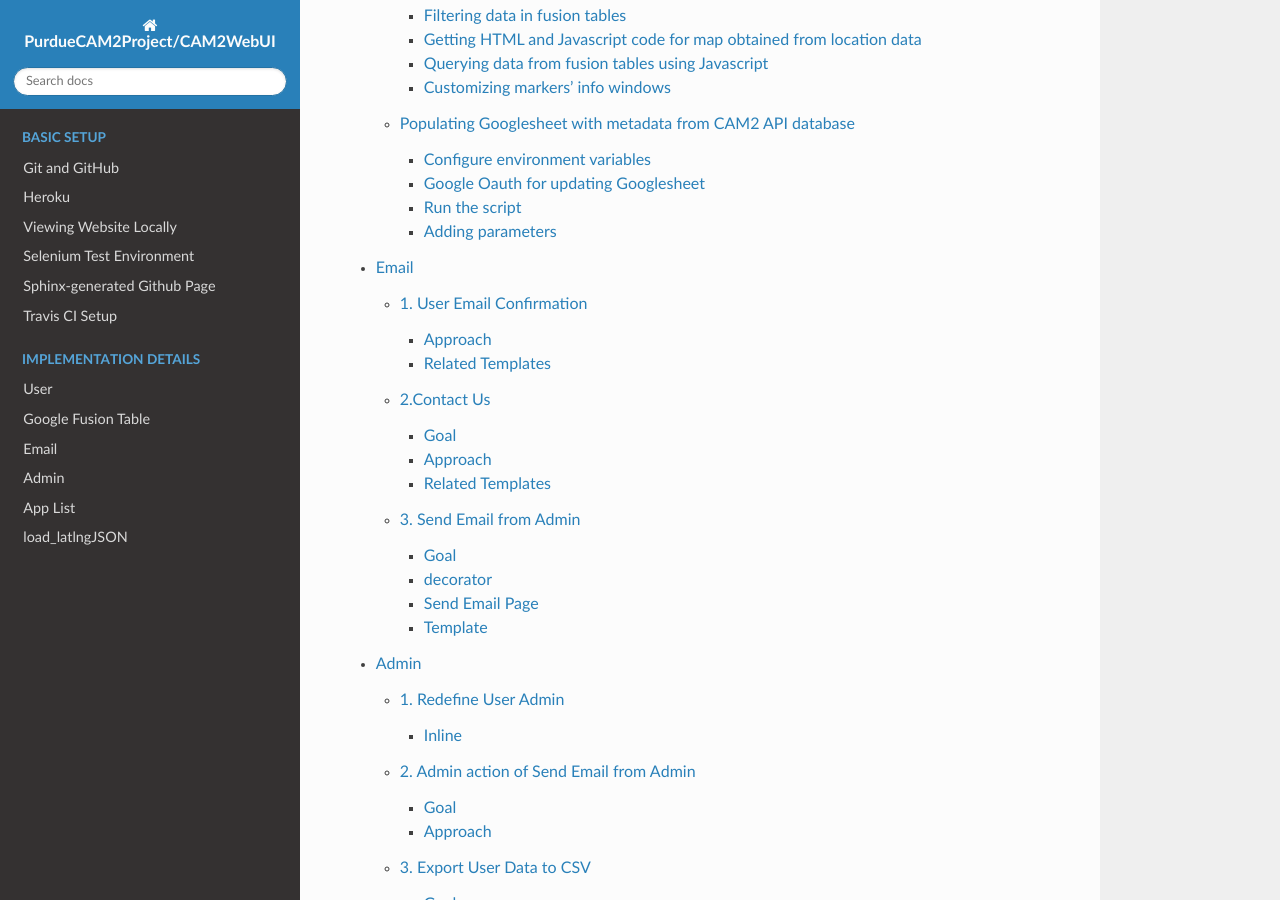
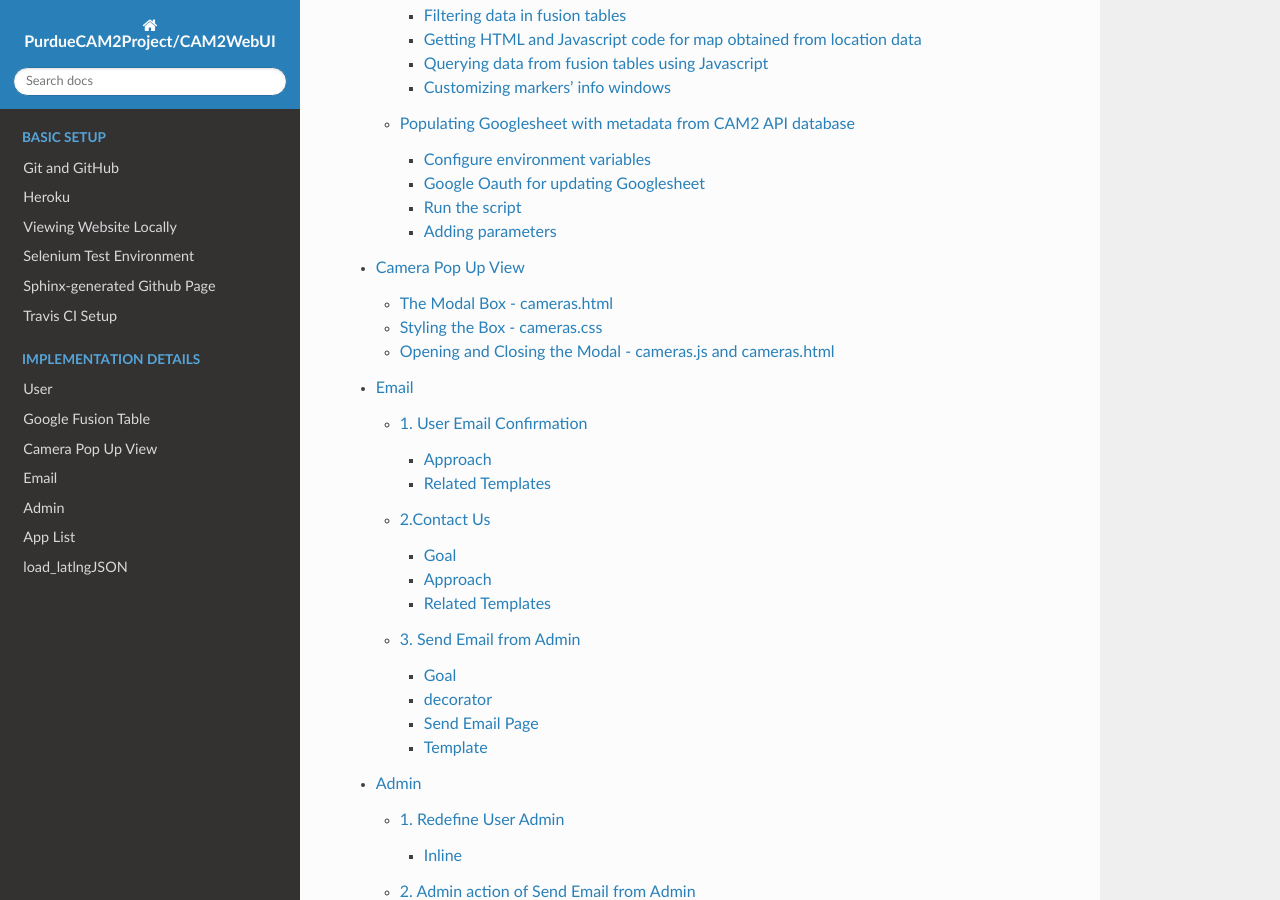
Before and after one commit to PurdueCAM2Project/CAM2WebUI, a Sphinx documentation site: the page built from docs/index.rst, in a window 1280 px wide and 900 px high, scrolled down 2665 px. Built offline with Sphinx 7.4.7 and the Read the Docs theme 2.0.0, drawn with Linux system fonts in a browser that asks for light colours; some of the changed lines change nothing that is shown.

Commit message:
Github Page Documentation for Camera Pop Up View

````diff
--- /dev/null
+++ b/docs/implementationDetail/CameraPopUpView.md
@@ -0,0 +1,155 @@
+# Camera Pop Up View
+
+This page is created for documenting how to display the camera metadata stored in the Google Fusion Table and how to format and create a layout for displaying information about a selected camera.
+
+This assumes that a Google Fusion Table and a Fusion Table Layer for the map on the Cameras page is set up already as per the [Google Fusion Tables](https://purduecam2project.github.io/CAM2WebUI/implementationDetail/GoogleFusionTable.html) documentation page.
+
+This view uses a feature in HTML/CSS called a [Modal Box](https://www.w3schools.com/howto/howto_css_modals.asp) that allows for information to be displayed over a page in a box that can be opened by a button press and closed either by a button or by clicking outside of the modal box.
+
+This page will detail the process of creating the Modal Box currently deployed on the live site.
+
+## The Modal Box - cameras.html
+
+Create a div below the div marked with the ID "content". Give this new div an id tag with a descriptive name, and a unique class for styling purposes.
+
+```
+<div id="mapModal" class="modal"></div>
+```
+
+Within this div create a nested structure for the modal box content. This doesn't need an ID but should have a unique class for styling purposes.
+
+```
+<div id="mapModal" class="modal">
+  <div class="modal-content"></div>
+</div>
+```
+
+Within this nested div any desired content or formatting can be placed. Just be sure that within this nested div is another div with a unique ID. This is where the camera information will end up. In the example below, a span intended for use as a "close" button is placed above the div where the camera information will be located.
+
+```
+<div id="mapModal" class="modal">
+  <div class="modal-content">
+    <span class="modalclose">&close;</span>
+    <div id=mapModalInfo></div>
+  </div>
+</div>
+```
+
+## Styling the Box - cameras.css
+
+With the modal set up, we can style it in such a way that it takes on a certain appearence. First, the outer div with class "modal". The below style will hide the modal from view (until changed) and fix it's position and sizing to fill the entire window. It also changes its background to be a somewhat transparent black color. This is used to give the modal box the appearance of being an overlay and is what causes the content "underneath" to appear greyed out or darkened.
+
+```
+.modal {
+  display: none;
+  position: fixed;
+  z-index: 1;
+  left: 0;
+  top: 0;
+  width: 100%;
+  height: 100%;
+  overflow: auto;
+  background-color: rgb(0,0,0);
+  background-color: rgba(0,0,0,0.4);
+}
+```
+
+Next, the first nested div. The below style is used for the white box about the size of 50% of the full window that contains the real content of the modal. The lines from `position: fixed;` to `margin-top: 0px;` are used to center the modal box and ensure that its positioning is consistent and pleasant for devices of variable window sizes. Lastly, this css class uses a very simple animation to make the modal box appear smoothly from the top of the screen whenever it appears.
+
+```
+.modal-content {
+  background-color: #fefefe;
+  margin: 15% auto;
+  padding: 20px;
+  border: 1px solid #888;
+  width: 50%;
+  position: fixed;
+  float: left;
+  left: 50%;
+  top: 50%;
+  transform: translate(-50%, -50%);
+  margin-top: 0px;
+  box-shadow: 0 4px 8px 0 rgba(0,0,0,0.2),0 6px 20px 0 rgba(0,0,0,0.19);
+  animation-name: animatetop;
+  animation-duration: 0.4s;
+}
+
+@keyframes animatetop {
+  from {top: -300px; opacity: 0}
+  to {top: 0; opacity: 1}
+}
+```
+
+Lastly, the close button. The style below makes the span lightly colored until it is hovered over by a user, at which point it takes on a darker appearance. Note that this is simply for style and not for any functionality.
+
+```
+.modalclose {
+  color: #aaa;
+  float: right;
+  font-size: 28px;
+  font-weight: bold;
+}
+
+.modalclose:hover, .modalclose:focus {
+  color: black;
+  text-decoration: none;
+  cursor: pointer;
+}
+```
+
+## Opening and Closing the Modal - cameras.js and cameras.html
+
+Either add this block below the body of the html or add the code within to a connected JavaScript file to create functionality for closing the modal and returning to the base page. The first anonymous function activates after clicking the span that acts as a close button, and the second activates after clicking the translucent black background around the modal box. Both hide the background and the modal box from view, effectively "closing" the box.
+
+```
+<script type="text/javascript">
+    document.getElementsByClassName("modalclose")[0].onclick = function() {
+        document.getElementById('mapModal').style.display = "none";
+    }
+    window.onclick = function(event) {
+        if (event.target == document.getElementById('mapModal')) {
+            document.getElementById('mapModal').style.display = "none";
+        }
+    }
+</script>
+```
+
+Assuming that the Fusion Table Layer is properly set up, add this line below where the layer is instantiated. This will cause the modal to open whenever a marker on the map is clicked.
+
+```javascript
+google.maps.event.addListener(layer, 'click', function(e){
+            document.getElementById('mapModal').style.display = "block";
+});
+```
+
+Of course, all that does is open the modal, but there's still no actual content within the box. To place content within the modal, use the additions to the listener from the previous step shown below. Note that to extract information from a specific column for a given row corresponding to the clicked marker, you can use e.row.{COLUMN ID}.value, where {COLUMN ID} should match the name of whatever column contains the desired information. Also, pay close attention to the line starting with `var expandedcamview`. This is where any customized layouts for displaying camera information should be written.
+
+```javascript
+google.maps.event.addListener(layer, 'click', function(e){
+            var camID = e.row.ID.value;
+            var camLink = e.row.Image.value;
+            var camLat = e.row.Latitude.value;
+            var camLng = e.row.Longitude.value;
+            var camCity = e.row.City.value;
+            var camState = e.row.State.value;
+            var camCountry = e.row.Country.value;
+            var camPlace = '';
+            if(camCity != null && camCity != "" && camCity != '' && camCity !="Null"){
+                camPlace = camPlace + camCity + ', ';
+            }
+            if(camState != null && camState != "" && camState != '' && camState !="Null"){
+                camPlace = camPlace + camState + ', ';
+            }
+            if(camCountry != null && camCountry != "" && camCountry != '' && camCountry !="Null"){
+                camPlace = camPlace + camCountry;
+            }
+            var expandedcamview = '<div style="margin:auto;"><img src="' + camLink + '" alt="Image Not Available" width="300" style="margin:auto;display:block;width:60%;">' +
+                '<p style="text-align:center;word-wrap:break-word;"><b>Camera ID:</b> ' + camID + '</p>' +
+                '<p style="text-align:center;">' + camLat + ', ' + camLng + '</p>' +
+                '<p style="text-align:center;">' + camPlace + '</p>';
+            document.getElementById('mapModalInfo').innerHTML = expandedcamview;
+            document.getElementById('mapModal').style.display = "block";
+});
+```
+
+Once the JavaScript for the modal has been written, deploy the site locally to test the functionality of the modal and ensure that information from the Fusion Table is being displayed properly within the modal box.
--- a/docs/index.rst
+++ b/docs/index.rst
@@ -19,6 +19,7 @@
 
    implementationDetail/User.md
    implementationDetail/GoogleFusionTable.md
+   implementationDetail/CameraPopUpView.md
    implementationDetail/Email.md
    implementationDetail/Admin.md
    implementationDetail/AppList.md
````
